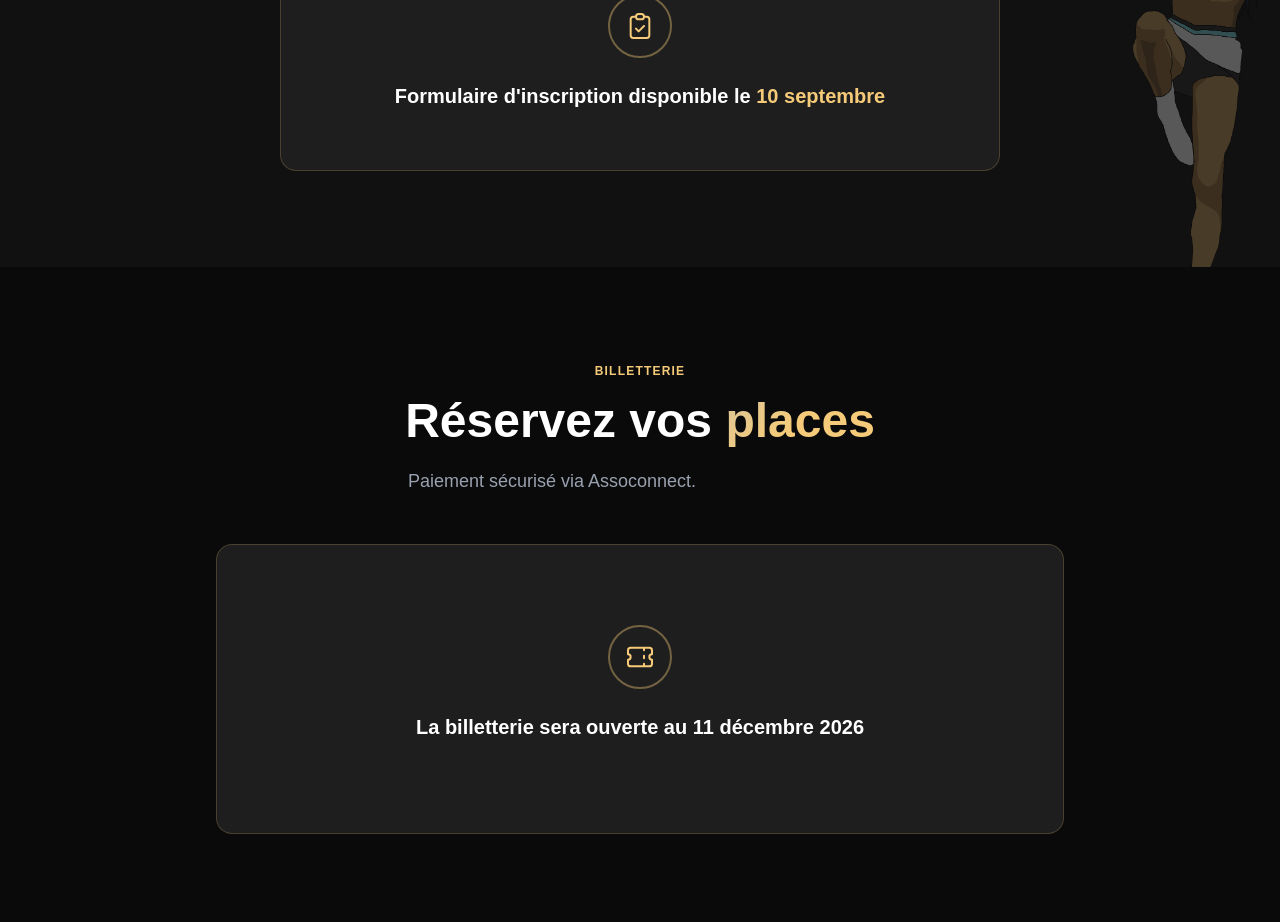
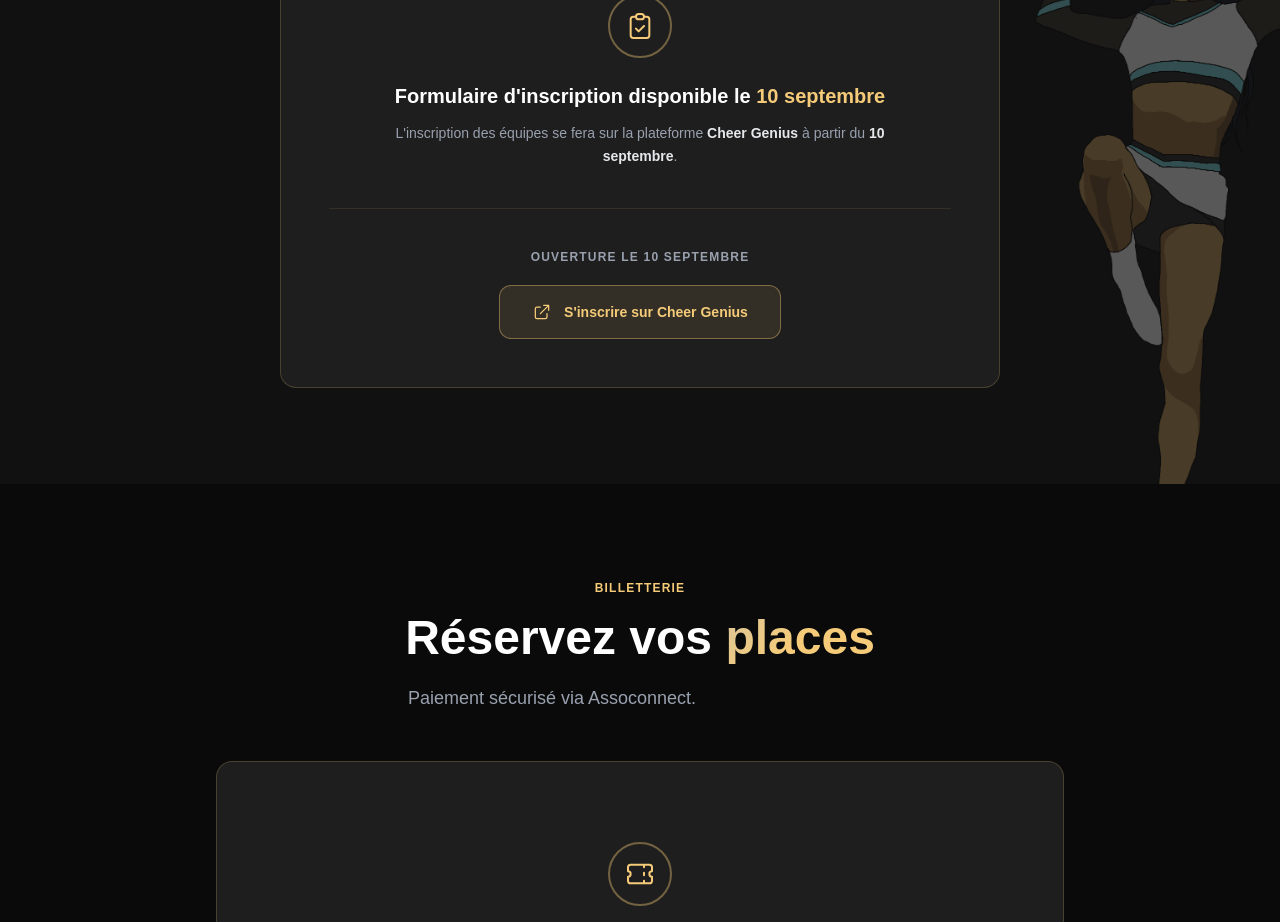
Before and after one commit to BouysselCamille/crown-cheerleading-event, a React (Vite) app: page / in a window 1280 px wide. Shown: the part 5060-5982 px from the top of the page. Built offline with nearby package versions, Linux system fonts and the light colour scheme.

Commit message:
feat: display cg link

```diff
--- a/src/components/sections/Inscription.jsx
+++ b/src/components/sections/Inscription.jsx
@@ -2,7 +2,6 @@ import { motion } from 'framer-motion';
 import { SectionTitle } from '../ui/SectionTitle';
 import { useTranslation } from '../../i18n/index.jsx';
 
-const REGISTRATION_INFO = import.meta.env.VITE_REGISTRATION_INFO === 'true';
 
 export function Inscription() {
   const { t } = useTranslation();
@@ -53,7 +52,6 @@ export function Inscription() {
             <span className="text-gold">{t.inscription.formDate}</span>
           </h3>
 
-          {REGISTRATION_INFO && (<>
             <p
               className="text-gray-400 text-sm leading-relaxed mb-10 max-w-lg mx-auto [&_strong]:text-gray-200"
               dangerouslySetInnerHTML={{ __html: t.inscription.formDesc }}
@@ -66,26 +64,18 @@ export function Inscription() {
             <p className="text-gray-400 text-xs uppercase tracking-widest font-display font-semibold mb-5">
               {t.inscription.prepareLabel}
             </p>
-            <p className="text-gray-600 text-xs my-4">
-              {t.inscription.downloadNote}
-            </p>
             <a
-              href="/docs/inscription-equipe.xlsx"
-              download="Crown_CE_Inscription_Equipe.xlsx"
+              href="https://cheer-genius.app/r/crown-cheerleading-events/psoc-2027"
+              target="_blank"
+              rel="noopener noreferrer"
               className="inline-flex items-center gap-3 bg-gold/10 border border-gold/40 hover:bg-gold/20 hover:border-gold/70 text-gold font-display font-semibold text-sm px-8 py-4 rounded-xl transition-all duration-200"
             >
               <svg className="w-5 h-5 shrink-0" fill="none" stroke="currentColor" viewBox="0 0 24 24">
                 <path strokeLinecap="round" strokeLinejoin="round" strokeWidth={1.5}
-                  d="M4 16v1a3 3 0 003 3h10a3 3 0 003-3v-1m-4-4l-4 4m0 0l-4-4m4 4V4" />
+                  d="M10 6H6a2 2 0 00-2 2v10a2 2 0 002 2h10a2 2 0 002-2v-4M14 4h6m0 0v6m0-6L10 14" />
               </svg>
               {t.inscription.downloadBtn}
             </a>
-            <p className="text-gray-600 text-xs mt-4">
-              {t.inscription.downloadTip}
-            </p></>
-          )}
-
-
         </motion.div>
       </div>
     </section>
--- a/src/i18n/en.js
+++ b/src/i18n/en.js
@@ -137,11 +137,9 @@ badge: 'Judged under IASF / United Scoring System standards',
     subtitle: 'All the information you need to register your club for the competition.',
     formTitle: 'Registration form available on',
     formDate: 'September 10',
-    formDesc: 'The online registration form will open on <strong>September 10</strong>. In the meantime, club managers can already download the Excel file to complete and submit at registration time. <strong>One Excel file per team</strong> will be required.',
-    prepareLabel: 'Prepare your file',
-    downloadBtn: 'Download the registration Excel file',
-    downloadNote: 'Submit the completed file when registering online',
-    downloadTip: "Tip: no Excel software? You can import and edit this file from your drive.",
+    formDesc: 'Team registration will take place on the <strong>Cheer Genius</strong> platform starting <strong>September 10</strong>.',
+    prepareLabel: 'Opens September 10',
+    downloadBtn: 'Register on Cheer Genius',
   },
 
   tickets: {
--- a/src/i18n/fr.js
+++ b/src/i18n/fr.js
@@ -137,11 +137,9 @@ const fr = {
     subtitle: 'Toutes les informations pour inscrire votre club à la compétition.',
     formTitle: "Formulaire d'inscription disponible le",
     formDate: '10 septembre',
-    formDesc: "Le formulaire d'inscription en ligne ouvrira le <strong>10 septembre</strong>. En attendant, les dirigeants peuvent dès maintenant télécharger le fichier Excel à compléter et à fournir au moment de l'inscription. <strong>Un fichier Excel par équipe</strong> sera requis.",
-    prepareLabel: 'Préparez votre dossier',
-    downloadBtn: "Télécharger le fichier Excel d'inscription",
-    downloadNote: 'Fichier à remettre complété lors de votre inscription en ligne',
-    downloadTip: "Astuce : pas de logiciel Excel ? Vous pouvez importer et modifier ce fichier depuis votre drive.",
+    formDesc: "L'inscription des équipes se fera sur la plateforme <strong>Cheer Genius</strong> à partir du <strong>10 septembre</strong>.",
+    prepareLabel: 'Ouverture le 10 septembre',
+    downloadBtn: "S'inscrire sur Cheer Genius",
   },
 
   tickets: {
```
